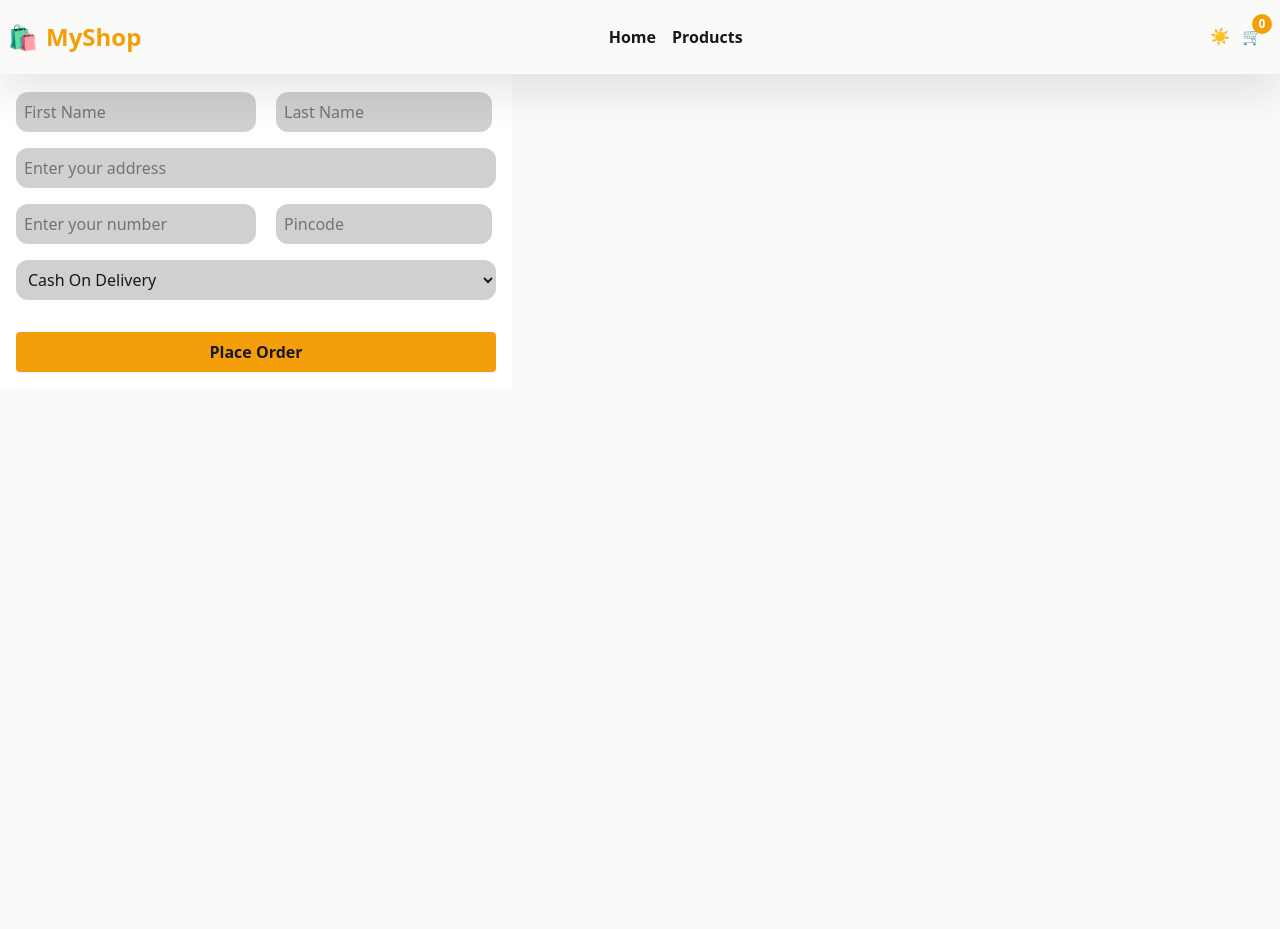
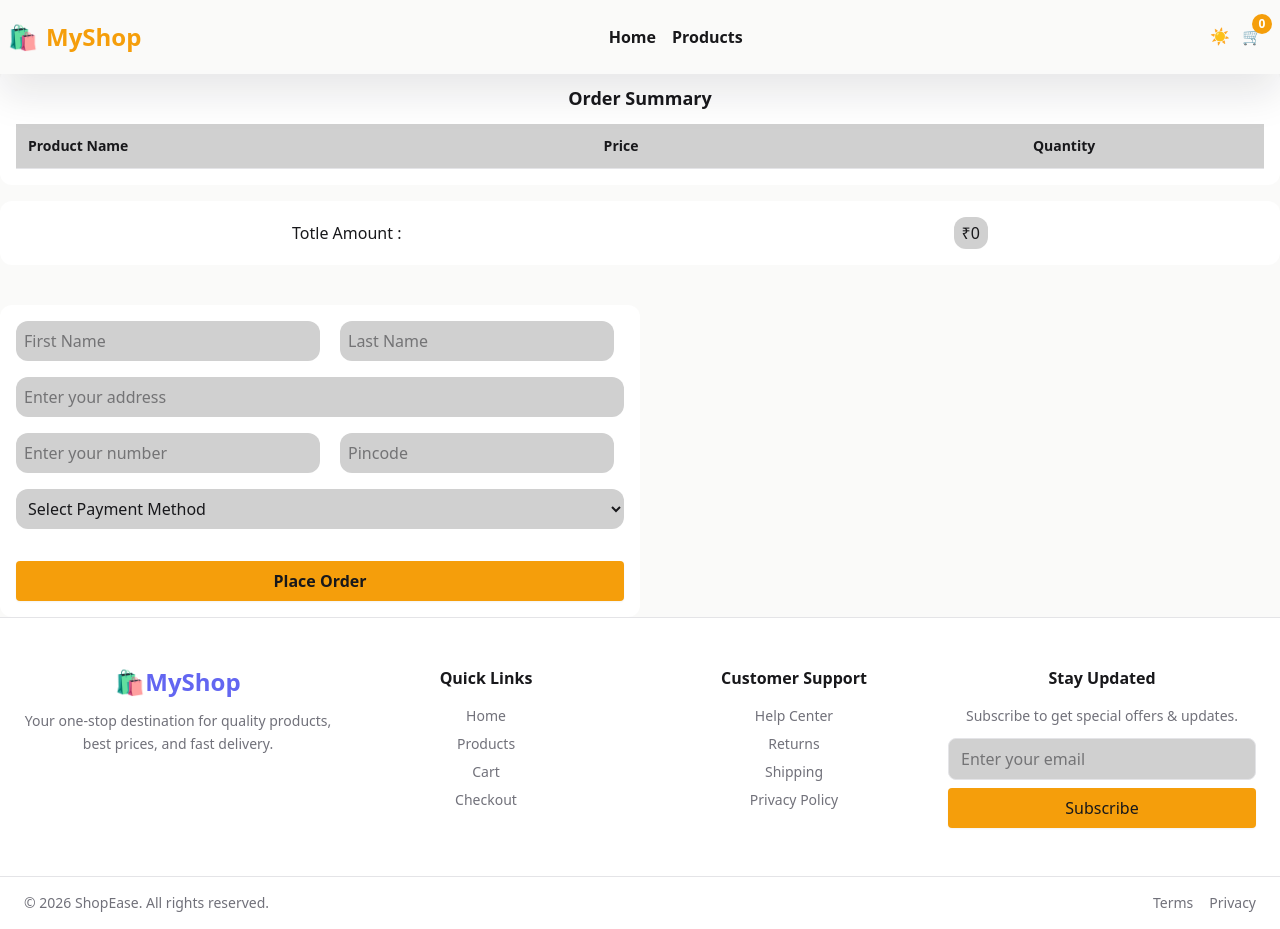
Before and after one commit to ajitdevv/myshop, a React (Vite) app: page /cart/order in a window 1280 px wide. Before the commit the page ends 800 px from the top, so only its background shows below. Built offline with nearby package versions, Linux system fonts and the light colour scheme.

Commit message:
footer done

```diff
--- a/src/App.jsx
+++ b/src/App.jsx
@@ -7,6 +7,7 @@ import ProductDetail from "./Componenets/ProductDetail.jsx";
 import { Route, Routes } from "react-router-dom";
 import Home from "./Pages/Home.jsx";
 import ProductDetailLayout from "./layouts/ProductDetailLayout.jsx";
+import Footer from "./Pages/Footer.jsx";
 function App() {
   return (
     <>
@@ -23,6 +24,7 @@ function App() {
           <Route path=":id" element={<ProductDetail />} />
         </Route>
       </Routes>
+      <Footer />
     </>
   );
 }
--- a/src/Componenets/OrderForm.jsx
+++ b/src/Componenets/OrderForm.jsx
@@ -1,62 +1,182 @@
+import { useState } from "react";
 import { removeallitems } from "../redux/slice";
 import { ButtonN } from "./Button";
 import { useDispatch } from "react-redux";
 import { useNavigate } from "react-router-dom";
+import SuccessPopup from "./SuccessPopup";
+import OrderProduct from "./OrderProduct";
 const OrderForm = () => {
   const dispatch = useDispatch();
-    const Navigate = useNavigate();
-    const OrderSuccess =()=> {
+  const navigate = useNavigate();
+
+  const [form, setForm] = useState({
+    firstName: "",
+    lastName: "",
+    address: "",
+    mobile: "",
+    pincode: "",
+    payment: "",
+  });
+
+  const [errors, setErrors] = useState({});
+
+  // ✅ Regex rules
+  const regex = {
+    firstName: /^[A-Za-z]{2,}$/,
+    lastName: /^[A-Za-z\s]{2,}$/,
+    address: /^[A-Za-z0-9\s,.-/]{5,}$/,
+    mobile: /^[6-9]\d{9}$/,
+    pincode: /^[1-9][0-9]{5}$/,
+  };
+
+  const handleChange = (e) => {
+    const { name, value } = e.target;
+    setForm({ ...form, [name]: value });
+  };
+  const [showSuccess, setShowSuccess] = useState(false);
+  const handleSubmit = (e) => {
+    e.preventDefault();
+
+    let newErrors = {};
+
+    if (!regex.firstName.test(form.firstName))
+      newErrors.firstName = "Invalid first name";
+
+    if (!regex.lastName.test(form.lastName))
+      newErrors.lastName = "Invalid last name";
+
+    if (!regex.address.test(form.address))
+      newErrors.address = "Invalid address";
+
+    if (!regex.mobile.test(form.mobile))
+      newErrors.mobile = "Invalid mobile number";
+
+    if (!regex.pincode.test(form.pincode))
+      newErrors.pincode = "Invalid pincode";
+
+    if (!form.payment) newErrors.payment = "Select payment method";
+
+    setErrors(newErrors);
+
+    if (Object.keys(newErrors).length === 0) {
+      setShowSuccess(true);
+
+      setTimeout(() => {
         localStorage.clear();
         dispatch(removeallitems());
-        Navigate("/products");
+        navigate("/products");
+      }, 5000);
     }
+  };
 
   return (
-    <div className="bg-card w-full lg:w-[40%] text-foreground px-4 pb-4 pt-6">
-      <form action="" className="flex flex-col w-full gap-4 ">
-        <div className="flex gap-5 ">
+
+      <div className=" w-full lg:w-[50%] text-foreground mr-2">
+        {showSuccess && <SuccessPopup />}
+        <form onSubmit={handleSubmit} className="flex bg-card mt-10 px-4 rounded-xl py-4 flex-col w-full gap-4">
+          {/* First & Last Name */}
+          <div className="flex gap-5">
+            <div className="w-[50%]">
               <input
-            className="bg-inner-card rounded-xl w-[50%] p-2"
+                name="firstName"
+                value={form.firstName}
+                onChange={handleChange}
+                className="bg-inner-card rounded-xl w-full p-2"
                 type="text"
-            required
                 placeholder="First Name"
               />
+              {errors.firstName && (
+                <p className="text-danger text-sm">{errors.firstName}</p>
+              )}
+            </div>
+
+            <div className="w-[45%]">
               <input
-            className="bg-inner-card rounded-xl w-[45%] p-2"
+                name="lastName"
+                value={form.lastName}
+                onChange={handleChange}
+                className="bg-inner-card rounded-xl w-full p-2"
                 type="text"
                 placeholder="Last Name"
               />
+              {errors.lastName && (
+                <p className="text-danger text-sm">{errors.lastName}</p>
+              )}
             </div>
+          </div>
+
+          {/* Address */}
+          <div>
             <input
-          className="bg-inner-card rounded-xl p-2"
+              name="address"
+              value={form.address}
+              onChange={handleChange}
+              className="bg-inner-card rounded-xl p-2 w-full"
               type="text"
-          required
               placeholder="Enter your address"
             />
+            {errors.address && (
+              <p className="text-danger text-sm">{errors.address}</p>
+            )}
+          </div>
+
+          {/* Mobile & Pincode */}
           <div className="flex gap-5">
+            <div className="w-[50%]">
               <input
-            className="bg-inner-card rounded-xl w-[50%] p-2"
-            type="number"
-            required
+                name="mobile"
+                value={form.mobile}
+                onChange={handleChange}
+                className="bg-inner-card rounded-xl w-full p-2"
+                type="text"
                 placeholder="Enter your number"
               />
+              {errors.mobile && (
+                <p className="text-danger text-sm">{errors.mobile}</p>
+              )}
+            </div>
+
+            <div className="w-[45%]">
               <input
-            className="bg-inner-card rounded-xl w-[45%] p-2"
-            type="number"
-            required
+                name="pincode"
+                value={form.pincode}
+                onChange={handleChange}
+                className="bg-inner-card rounded-xl w-full p-2"
+                type="text"
                 placeholder="Pincode"
               />
+              {errors.pincode && (
+                <p className="text-danger text-sm">{errors.pincode}</p>
+              )}
             </div>
-        <select required name="payment type" id="pay" className="bg-inner-card rounded-xl p-2">
-          <option disabled>Select Payment Method</option>
+          </div>
+
+          {/* Payment */}
+          <div>
+            <select
+              name="payment"
+              value={form.payment}
+              onChange={handleChange}
+              className="bg-inner-card rounded-xl p-2 w-full"
+            >
+              <option disabled value="">
+                Select Payment Method
+              </option>
               <option value="cash">Cash On Delivery</option>
               <option value="online">Online Payment</option>
-          <option value="Credit card">Credit Card</option>
-          <option value="Debit card">Debit Card</option>
+              <option value="credit">Credit Card</option>
+              <option value="debit">Debit Card</option>
             </select>
-        <ButtonN onClick={OrderSuccess} text="Place Order" />
+            {errors.payment && (
+              <p className="text-danger text-sm">{errors.payment}</p>
+            )}
+          </div>
+
+          {/* Submit */}
+          <ButtonN type="submit" text="Place Order" />
         </form>
       </div>
+
   );
 };
 
--- /dev/null
+++ b/src/Componenets/OrderProduct.jsx
@@ -0,0 +1,56 @@
+import { useSelector } from "react-redux";
+
+const OrderProduct = () => {
+  const orderProductList = useSelector((state) => state.cart.items);
+
+  return (
+    <div>
+      <div className="w-full bg-card rounded-xl p-4">
+        <h2 className="text-lg font-semibold mb-3 text-foreground">
+          Order Summary
+        </h2>
+
+        <table className="w-full border-collapse text-sm">
+          {/* Table Head */}
+          <thead>
+            <tr className="bg-inner-card text-left text-foreground">
+              <th className="p-3 border-b">Product Name</th>
+              <th className="p-3 border-b">Price</th>
+              <th className="p-3 border-b text-center">Quantity</th>
+            </tr>
+          </thead>
+
+          {/* Table Body */}
+          <tbody>
+            {orderProductList.map((item) => (
+              <tr
+                key={item.id}
+                className="hover:bg-inner-card text-left transition"
+              >
+                <td className="p-3 border-b">{item.title}</td>
+                <td className="p-3 border-b">₹{item.price}</td>
+                <td className="p-3 border-b text-center">
+                  {item.quantity || 1}
+                </td>
+              </tr>
+            ))}
+          </tbody>
+        </table>
+      </div>
+      <div className="w-full bg-card rounded-xl p-4 my-4 flex justify-around items-center">
+        <h1 className="">Totle Amount : </h1>
+        <h2 className="bg-inner-card  px-2 py-1 rounded-xl">
+          ₹
+          {orderProductList
+            .reduce(
+              (total, item) => total + item.price * (item.quantity || 1),
+              0
+            )
+            .toLocaleString(2)}
+        </h2>
+      </div>
+    </div>
+  );
+};
+
+export default OrderProduct;
--- /dev/null
+++ b/src/Componenets/SuccessPopup.jsx
@@ -0,0 +1,13 @@
+const SuccessPopup = () => {
+  return (
+    <div className="fixed inset-0 bg-black/40 flex items-center justify-center z-50">
+      <div className="bg-card p-6 rounded-2xl text-center w-[90%] max-w-sm">
+        <h2 className="text-2xl font-bold text-green-500">🎉 Order Placed!</h2>
+        <p className="mt-2 text-foreground">Thank you for your order</p>
+        <p className="text-sm text-muted-foreground mt-1">Redirecting...</p>
+      </div>
+    </div>
+  );
+};
+
+export default SuccessPopup;
--- a/src/Componenets/poster.jsx
+++ b/src/Componenets/poster.jsx
@@ -22,7 +22,7 @@ function Poster({ slides }) {
           style={{ transform: `translateX(-${move * 100}%)` }}
         >
           {slides.map((slide, index) => (
-            <div key={index} className="w-full flex-shrink-0">
+            <div key={index} className="w-full shrink-0">
               <img
                 src={slide}
                 className="cover object-cover"
--- a/src/Pages/Cartitem.jsx
+++ b/src/Pages/Cartitem.jsx
@@ -31,7 +31,7 @@ function Cartitem() {
     >
       <div className=" flex flex-row justify-center items-center w-full ">
         {cartitems.length > 0 ? (
-          <div className="grid grid-cols-1 w-full gap-6 my-20 p-6">
+          <div className="grid grid-cols-1 lg:grid-cols-2 w-full gap-6 my-20 p-6">
             {cartitems.map((item) => (
               <div
                 key={item.id}
@@ -76,7 +76,7 @@ function Cartitem() {
             ))}
           </div>
         ) : (
-          <h1 className="text-5xl text-foreground mt-40 font-bold">
+          <h1 className="text-5xl w-full h-full flex justify-center items-center text-foreground mt-70 font-bold">
             No Items Are Avalible in Cart 😒😒
           </h1>
         )}
--- /dev/null
+++ b/src/Pages/Footer.jsx
@@ -0,0 +1,81 @@
+import { Buttonn } from "../Componenets/Button";
+
+const Footer = () => {
+  return (
+    <footer className="bg-card w-full text-foreground border-t border-border">
+      {/* Top Section */}
+      <div
+        className="w-full mx-auto px-6 py-12 grid
+                      grid-cols-1 sm:grid-cols-2 lg:grid-cols-4"
+      >
+        {/* Brand */}
+        <div>
+          <h2 className="text-2xl font-bold text-primary">🛍️MyShop</h2>
+          <p className="mt-3 text-sm text-muted leading-relaxed">
+            Your one-stop destination for quality products, best prices, and
+            fast delivery.
+          </p>
+        </div>
+
+        {/* Quick Links */}
+        <div>
+          <h3 className="font-semibold mb-4">Quick Links</h3>
+          <ul className="space-y-2 text-sm text-muted">
+            <li className="hover:text-primary cursor-pointer">Home</li>
+            <li className="hover:text-primary cursor-pointer">Products</li>
+            <li className="hover:text-primary cursor-pointer">Cart</li>
+            <li className="hover:text-primary cursor-pointer">Checkout</li>
+          </ul>
+        </div>
+
+        {/* Customer Support */}
+        <div>
+          <h3 className="font-semibold mb-4">Customer Support</h3>
+          <ul className="space-y-2 text-sm text-muted">
+            <li className="hover:text-primary cursor-pointer">Help Center</li>
+            <li className="hover:text-primary cursor-pointer">Returns</li>
+            <li className="hover:text-primary cursor-pointer">Shipping</li>
+            <li className="hover:text-primary cursor-pointer">
+              Privacy Policy
+            </li>
+          </ul>
+        </div>
+
+        {/* Newsletter */}
+        <div>
+          <h3 className="font-semibold mb-4">Stay Updated</h3>
+          <p className="text-sm text-muted mb-3">
+            Subscribe to get special offers & updates.
+          </p>
+
+          <div className="flex lg:flex-col gap-2">
+            <input
+              type="email"
+              placeholder="Enter your email"
+              className="flex-1 px-3 py-2 rounded-lg bg-inner-card
+                         border border-border outline-none
+                         focus:ring-2 focus:ring-primary"
+            />
+           <Buttonn text="Subscribe" className="px-4 bg-accent py-2" />
+          </div>
+        </div>
+      </div>
+
+      {/* Bottom Bar */}
+      <div className="border-t border-border py-4 px-6">
+        <div
+          className="max-w-7xl mx-auto flex flex-col sm:flex-row
+                        items-center justify-between gap-2 text-sm text-muted"
+        >
+          <p>© {new Date().getFullYear()} ShopEase. All rights reserved.</p>
+          <p className="flex gap-4">
+            <span className="hover:text-primary cursor-pointer">Terms</span>
+            <span className="hover:text-primary cursor-pointer">Privacy</span>
+          </p>
+        </div>
+      </div>
+    </footer>
+  );
+};
+
+export default Footer;
--- a/src/Pages/Order.jsx
+++ b/src/Pages/Order.jsx
@@ -1,10 +1,12 @@
 import OrderForm from "../Componenets/OrderForm";
+import OrderProduct from "../Componenets/OrderProduct.jsx";
 function OrderPage() {
   return (
     <section className="mt-17">
       <div></div>
 
       <div>
+        <OrderProduct />
         <OrderForm />
       </div>
     </section>
```
Also changed, not shown: src/Componenets/AddItemButton.jsx (+8 -8 lines), src/Componenets/ProductDetail.jsx (+8 -3 lines). Lines whose indentation alone changed are shown as unchanged.
